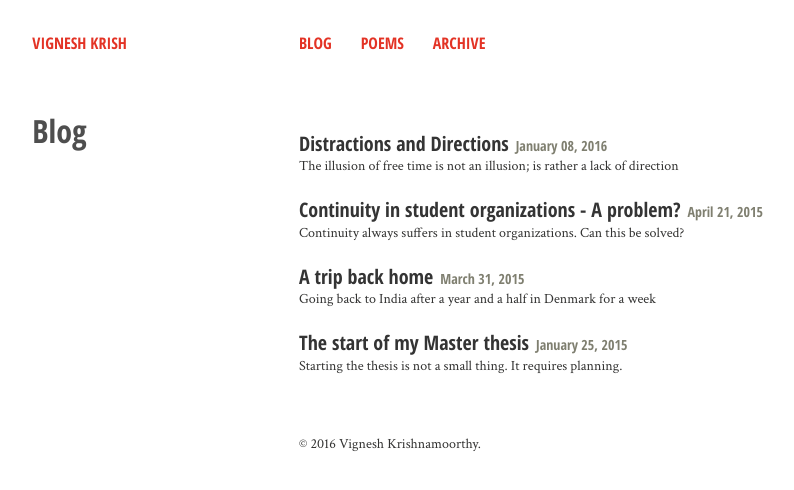
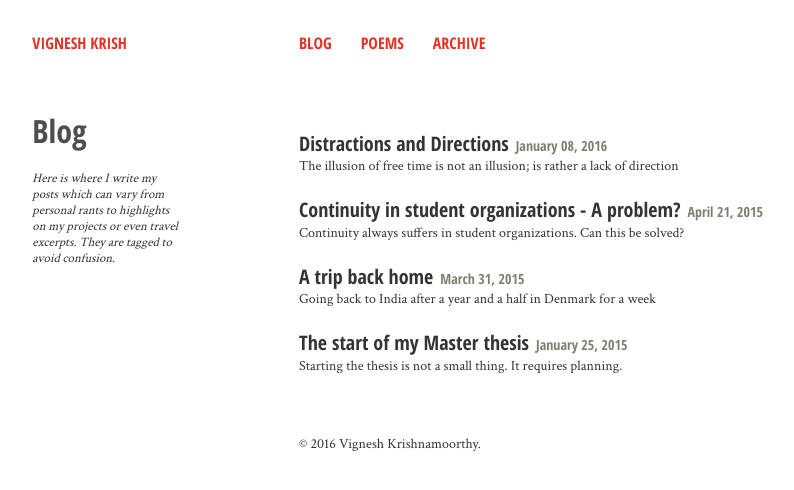
Before and after one commit to vignkri/vignkri.github.io, a Jekyll site: the page built from blog/index.md, in a window 1280 px wide. Shown: the top 490 px of the page, without its empty margins (21-815 px from the left). Built offline with Jekyll 4.4.1, drawn with Linux system fonts in a browser that asks for light colours; nearby versions of some CDN libraries.

Commit message:
Added sidebar content for blogs and poems.

```diff
--- a/blog/index.md
+++ b/blog/index.md
@@ -8,3 +8,5 @@ image:
   credit:
   creditlink:
 ---
+
+Here is where I write my posts which can vary from personal rants to highlights on my projects or even travel excerpts. They are tagged to avoid confusion.
```
Also changed, not shown: poems/index.md (+2 -0 lines).
